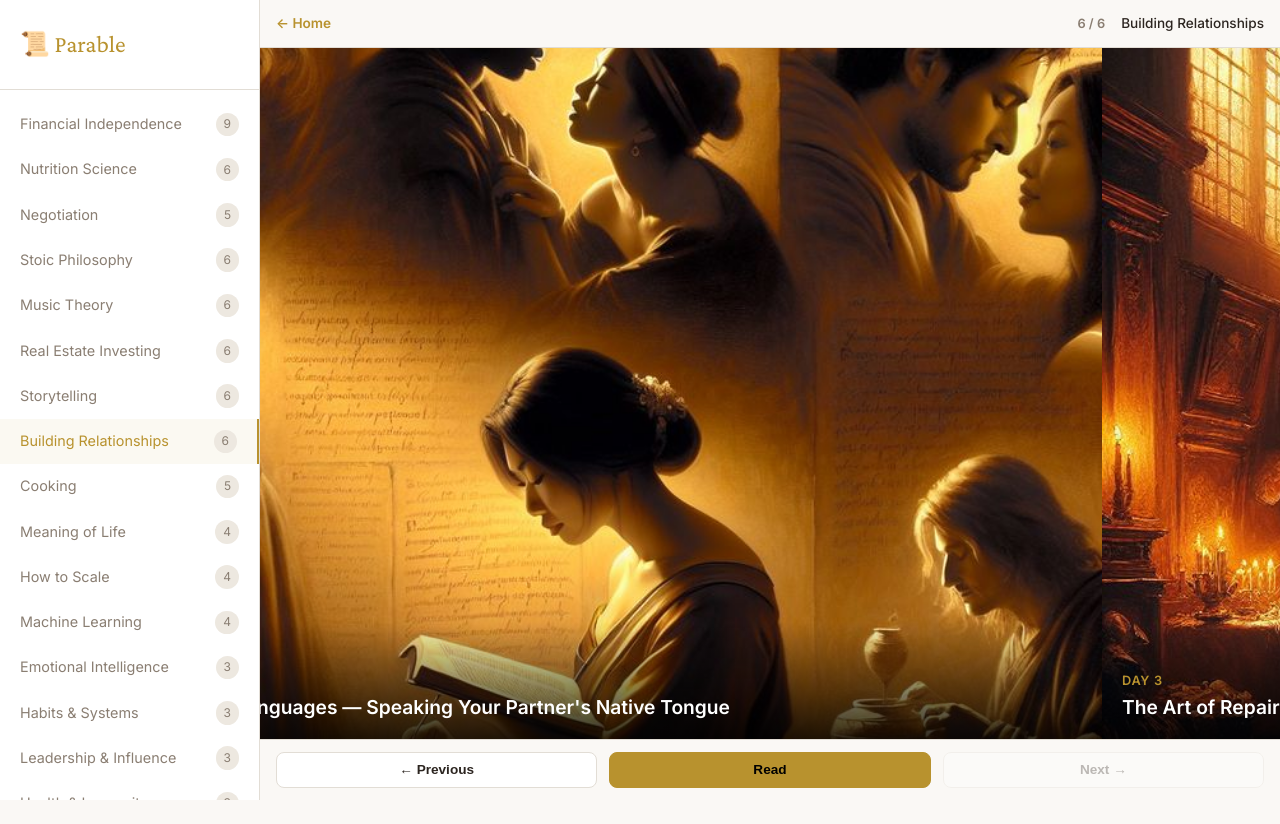
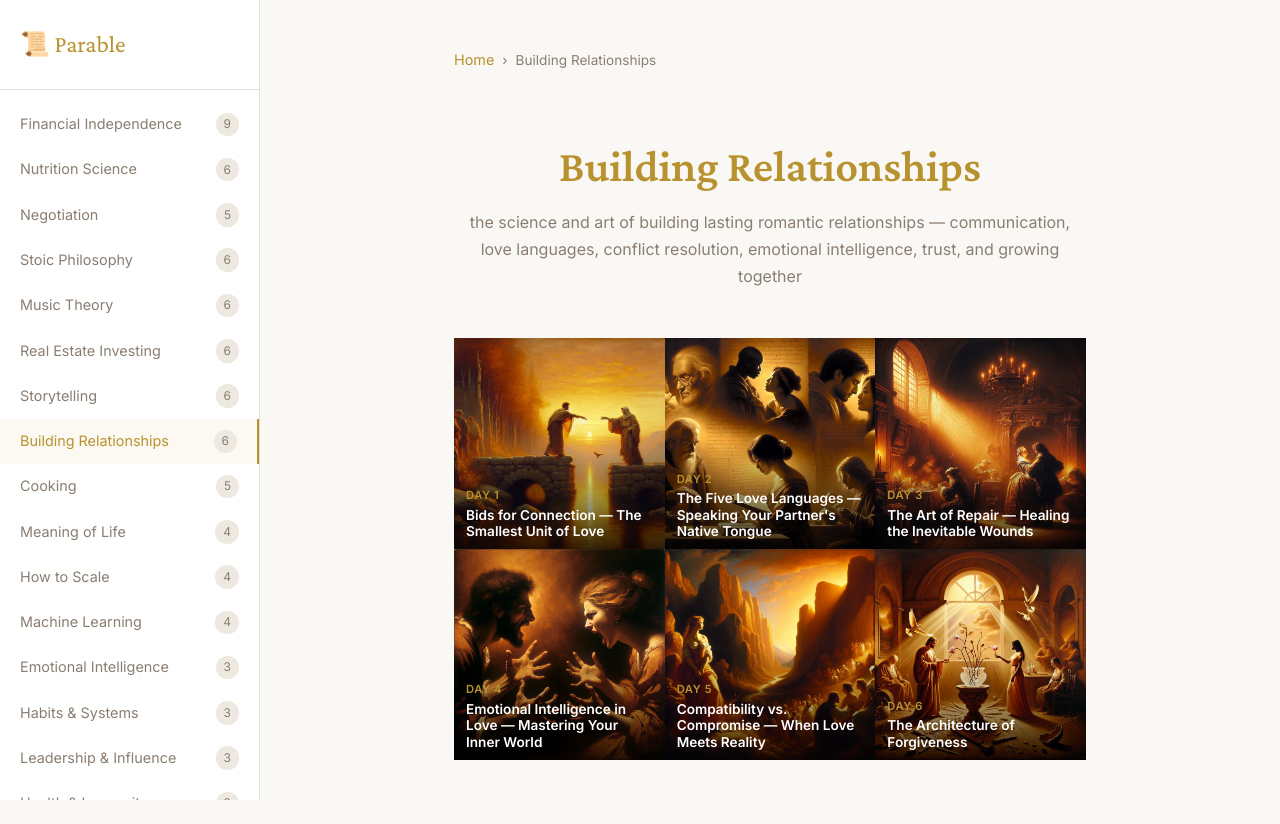
Before and after one commit to camptracker/parable, a React (Vite) app: page /#/building-relationships in a window 1280 px wide. Before the commit the page ends 800 px from the top, so only its background shows below. Built offline with nearby package versions, Linux system fonts and the light colour scheme.

Commit message:
Revert to ce75c20: grid layout with margins and border-radius

```diff
--- a/src/index.css
+++ b/src/index.css
@@ -142,7 +142,7 @@ body {
 .lesson-list {
   display: grid;
   grid-template-columns: repeat(auto-fill, minmax(200px, 1fr));
-  gap: 1rem;
+  gap: 0;
 }
 .lesson-card {
   position: relative;
@@ -150,13 +150,12 @@ body {
   align-items: flex-end;
   aspect-ratio: 1;
   overflow: hidden;
-  border-radius: 12px;
   text-decoration: none;
   color: #fff;
   background: var(--surface);
-  transition: transform 0.2s, box-shadow 0.2s;
+  transition: opacity 0.2s;
 }
-.lesson-card:hover { transform: translateY(-3px); box-shadow: 0 8px 24px rgba(0,0,0,0.3); }
+.lesson-card:hover { opacity: 0.9; }
 .lesson-card-img {
   position: absolute;
   inset: 0;
@@ -188,114 +187,6 @@ body {
   line-height: 1.2;
 }
 .lesson-card .lesson-date { display: none; }
-
-/* Series page — full viewport carousel */
-.series-page {
-  display: flex;
-  flex-direction: column;
-  height: 100vh;
-  height: 100dvh;
-  overflow: hidden;
-  background: var(--bg);
-}
-.series-topbar {
-  display: flex;
-  align-items: center;
-  gap: 1rem;
-  padding: 0.75rem 1rem;
-  border-bottom: 1px solid var(--border);
-  flex-shrink: 0;
-}
-.series-back {
-  color: var(--gold);
-  text-decoration: none;
-  font-weight: 600;
-  font-size: 0.85rem;
-}
-.series-counter {
-  color: var(--text-muted);
-  font-size: 0.8rem;
-  font-weight: 600;
-  margin-left: auto;
-}
-.series-name {
-  color: var(--text);
-  font-size: 0.85rem;
-  font-weight: 500;
-}
-.carousel {
-  flex: 1;
-  display: flex;
-  overflow-x: auto;
-  overflow-y: hidden;
-  scroll-snap-type: x mandatory;
-  -webkit-overflow-scrolling: touch;
-  scrollbar-width: none;
-}
-.carousel::-webkit-scrollbar { display: none; }
-.carousel-slide {
-  flex: 0 0 100%;
-  position: relative;
-  cursor: pointer;
-  scroll-snap-align: start;
-}
-.carousel-img {
-  width: 100%;
-  height: 100%;
-  object-fit: cover;
-  object-position: center;
-}
-.carousel-overlay {
-  position: absolute;
-  bottom: 0;
-  left: 0;
-  right: 0;
-  display: flex;
-  flex-direction: column;
-  gap: 0.2rem;
-  padding: 3rem 1.25rem 1.25rem;
-  background: linear-gradient(transparent, rgba(0,0,0,0.8));
-}
-.carousel-day {
-  color: var(--gold);
-  font-weight: 600;
-  font-size: 0.8rem;
-  text-transform: uppercase;
-  letter-spacing: 0.05em;
-}
-.carousel-title {
-  color: #fff;
-  font-weight: 700;
-  font-size: 1.2rem;
-  line-height: 1.25;
-}
-.series-bottom {
-  display: flex;
-  gap: 0.75rem;
-  padding: 0.75rem 1rem;
-  border-top: 1px solid var(--border);
-  flex-shrink: 0;
-}
-.series-btn {
-  flex: 1;
-  padding: 0.6rem;
-  border: 1px solid var(--border);
-  border-radius: 8px;
-  background: var(--surface);
-  color: var(--text);
-  font-size: 0.85rem;
-  font-weight: 600;
-  cursor: pointer;
-  transition: all 0.2s;
-}
-.series-btn:hover { border-color: var(--gold-dim); }
-.series-btn:disabled { opacity: 0.3; cursor: default; }
-.series-btn.primary {
-  background: var(--gold);
-  color: #000;
-  border-color: var(--gold);
-}
-.series-btn.primary:hover { opacity: 0.9; }
 
 /* Lesson hero image */
 .lesson-hero {
--- a/src/pages/SeriesPage.tsx
+++ b/src/pages/SeriesPage.tsx
@@ -1,80 +1,35 @@
-import { Link, useParams, Navigate, useNavigate } from 'react-router-dom';
-import { useRef, useEffect, useState } from 'react';
+import { Link, useParams, Navigate } from 'react-router-dom';
 import { getSeriesById } from '../data/lessons';
 
 export default function SeriesPage() {
   const { seriesId } = useParams();
   const s = getSeriesById(seriesId || '');
-  const navigate = useNavigate();
-  const scrollRef = useRef<HTMLDivElement>(null);
-  const [current, setCurrent] = useState(0);
-
-  const total = s?.lessons.length || 0;
-
-  // Scroll to latest lesson on mount
-  useEffect(() => {
-    if (s && scrollRef.current) {
-      const lastIdx = s.lessons.length - 1;
-      const el = scrollRef.current;
-      requestAnimationFrame(() => {
-        el.scrollTo({ left: lastIdx * el.offsetWidth, behavior: 'instant' as ScrollBehavior });
-        setCurrent(lastIdx);
-      });
-    }
-  }, [seriesId, s?.lessons.length]);
-
-  // Track scroll position
-  useEffect(() => {
-    const el = scrollRef.current;
-    if (!el) return;
-    const onScroll = () => {
-      const idx = Math.round(el.scrollLeft / el.offsetWidth);
-      setCurrent(idx);
-    };
-    el.addEventListener('scroll', onScroll, { passive: true });
-    return () => el.removeEventListener('scroll', onScroll);
-  }, []);
 
   if (!s) return <Navigate to="/" replace />;
 
-  const lessons = s.lessons;
-  const lesson = lessons[current];
-
-  const goTo = (idx: number) => {
-    if (idx >= 0 && idx < total && scrollRef.current) {
-      scrollRef.current.scrollTo({ left: idx * scrollRef.current.offsetWidth, behavior: 'smooth' });
-    }
-  };
-
   return (
-    <div className="series-page">
-      {/* Top bar */}
-      <div className="series-topbar">
-        <Link to="/" className="series-back">← Home</Link>
-        <span className="series-counter">{current + 1} / {total}</span>
-        <span className="series-name">{s.name}</span>
-      </div>
-
-      {/* Carousel */}
-      <div className="carousel" ref={scrollRef}>
-        {lessons.map((l) => (
-          <div className="carousel-slide" key={l.day} onClick={() => navigate(`/${s.id}/lesson/${l.day}`)}>
-            {l.image && (
-              <img src={`${import.meta.env.BASE_URL}${l.image}`} alt={l.title} className="carousel-img" />
+    <div className="container">
+      <nav className="breadcrumb">
+        <Link to="/" className="nav-link">Home</Link>
+        <span className="breadcrumb-sep">›</span>
+        <span>{s.name}</span>
+      </nav>
+      <header className="home-header">
+        <h1>{s.name}</h1>
+        <p className="subtitle">{s.theme}</p>
+      </header>
+      <div className="lesson-list">
+        {s.lessons.map((lesson) => (
+          <Link to={`/${s.id}/lesson/${lesson.day}`} key={lesson.day} className="lesson-card">
+            {lesson.image && (
+              <img src={`${import.meta.env.BASE_URL}${lesson.image}`} alt={lesson.title} className="lesson-card-img" />
             )}
-            <div className="carousel-overlay">
-              <span className="carousel-day">Day {l.day}</span>
-              <span className="carousel-title">{l.title}</span>
+            <div className="lesson-card-text">
+              <span className="lesson-day">Day {lesson.day}</span>
+              <span className="lesson-title">{lesson.title}</span>
             </div>
-          </div>
+          </Link>
         ))}
-      </div>
-
-      {/* Bottom controls */}
-      <div className="series-bottom">
-        <button className="series-btn" disabled={current <= 0} onClick={() => goTo(current - 1)}>← Previous</button>
-        <button className="series-btn primary" onClick={() => navigate(`/${s.id}/lesson/${lesson?.day}`)}>Read</button>
-        <button className="series-btn" disabled={current >= total - 1} onClick={() => goTo(current + 1)}>Next →</button>
       </div>
     </div>
   );
```
